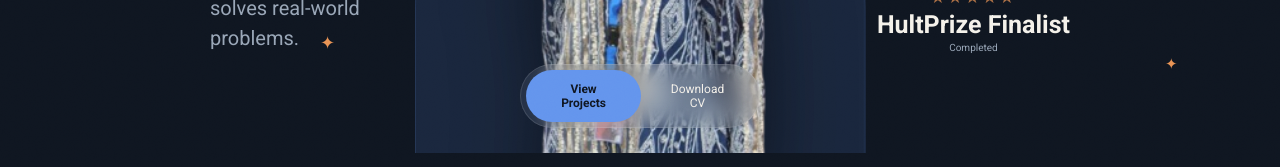
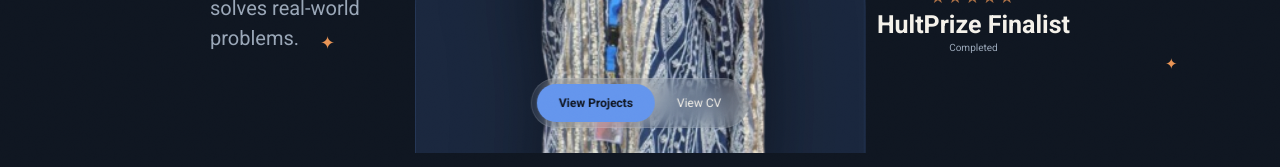
Before and after one commit to maramyaser/Muram-Portfolio, a React (Vite) app in the folder frontend/: page / in a window 1280 px wide. Shown: the part 633-800 px from the top of the page. Built offline with nearby package versions, Linux system fonts and the light colour scheme; no server answers.

Commit message:
Updated CV View button

```diff
--- a/frontend/src/components/Hero.jsx
+++ b/frontend/src/components/Hero.jsx
@@ -229,8 +229,8 @@ function Hero() {
                             <span>View Projects</span>
                         </a>
 
-                        <a href="/cv.pdf" className="secondary-button magnetic-button">
-                            <span>Download CV</span>
+                        <a href="/CV.pdf" className="secondary-button magnetic-button" target="_blank" rel="noopener noreferrer">
+                            <span>View CV</span>
                         </a>
                     </div>
                 </div>
```
Also changed, not shown: 1 other file (tests, documents, lock files or other folders).
